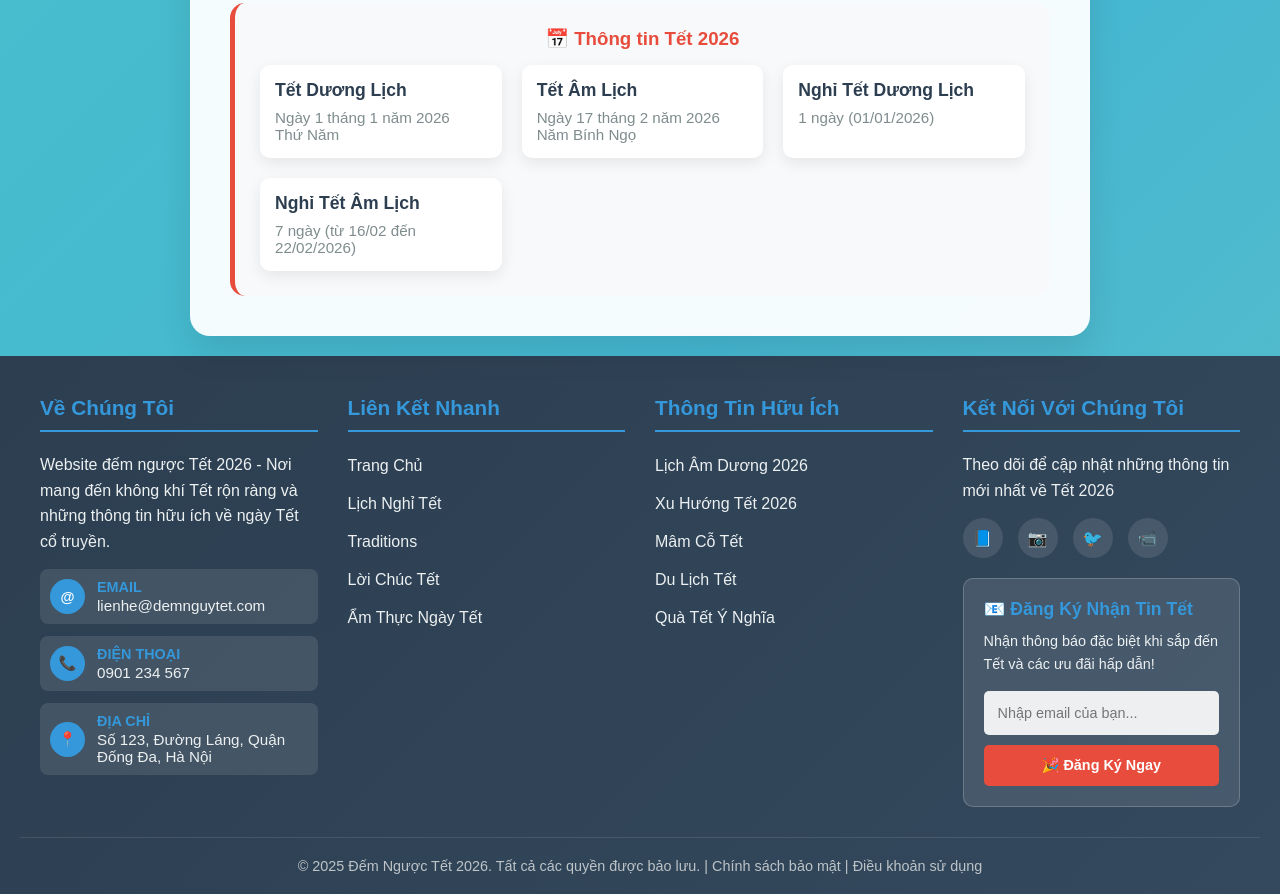
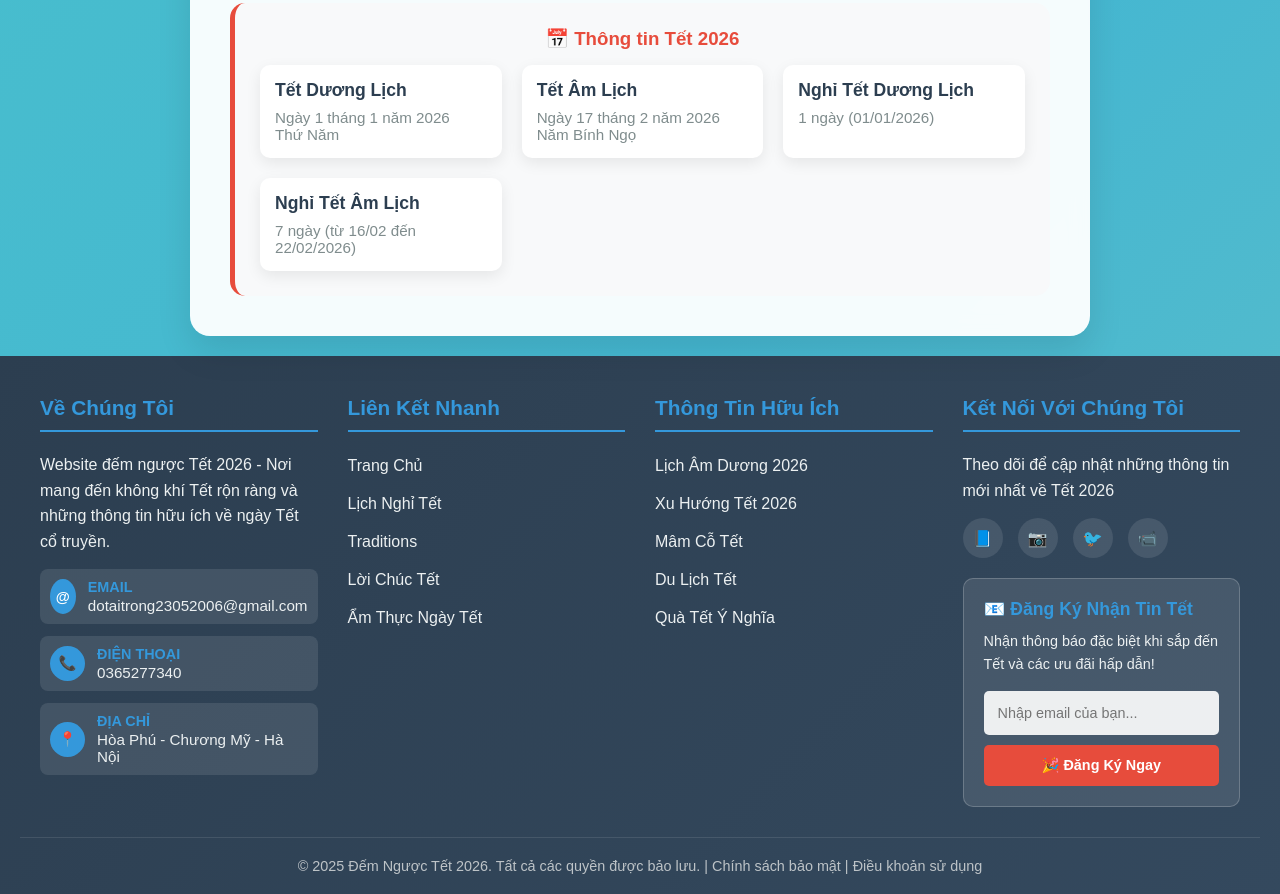
Before and after one commit to dotaitrong23052006-byte/capnhattintuc, a plain HTML site: page index.html in a window 1280 px wide. Shown: the part 893-1787 px from the top of the page. Drawn offline with Linux system fonts and the light colour scheme; no server answers.

```diff
--- a/index.html
+++ b/index.html
@@ -890,7 +890,7 @@
                         <div class="contact-details">
                             <div class="contact-label">EMAIL</div>
                             <div class="contact-value">
-                                <a href="mailto:lienhe@demnguytet.com">lienhe@demnguytet.com</a>
+                                <a href="mailto:dotaitrong23052006@gmail.com">dotaitrong23052006@gmail.com</a>
                             </div>
                         </div>
                     </div>
@@ -899,7 +899,7 @@
                         <div class="contact-details">
                             <div class="contact-label">ĐIỆN THOẠI</div>
                             <div class="contact-value">
-                                <a href="tel:+84901234567">0901 234 567</a>
+                                <a href="tel:+84901234567">0365277340</a>
                             </div>
                         </div>
                     </div>
@@ -907,7 +907,7 @@
                         <div class="contact-icon">📍</div>
                         <div class="contact-details">
                             <div class="contact-label">ĐỊA CHỈ</div>
-                            <div class="contact-value">Số 123, Đường Láng, Quận Đống Đa, Hà Nội</div>
+                            <div class="contact-value">Hòa Phú - Chương Mỹ - Hà Nội</div>
                         </div>
                     </div>
                 </div>
```
